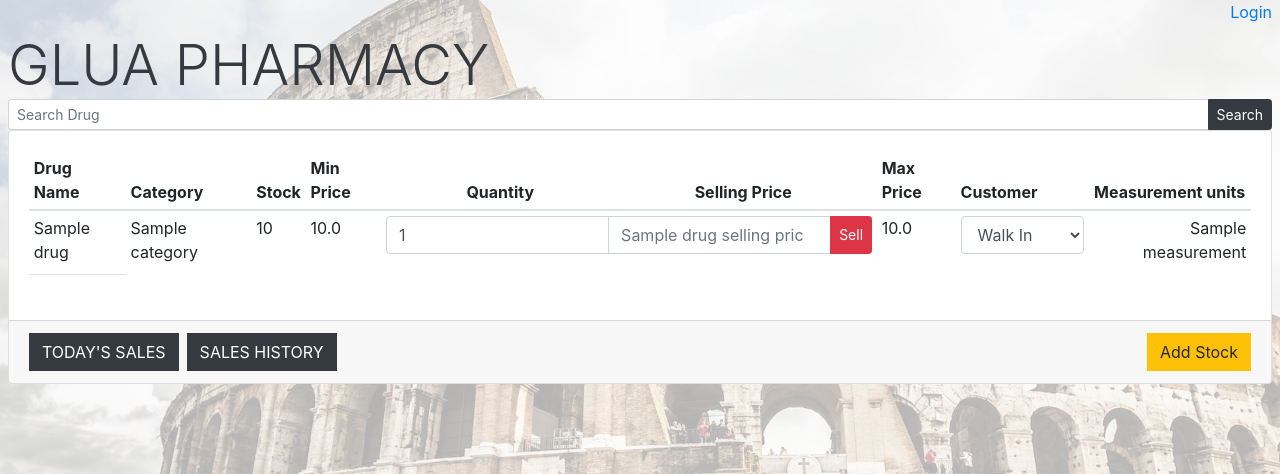
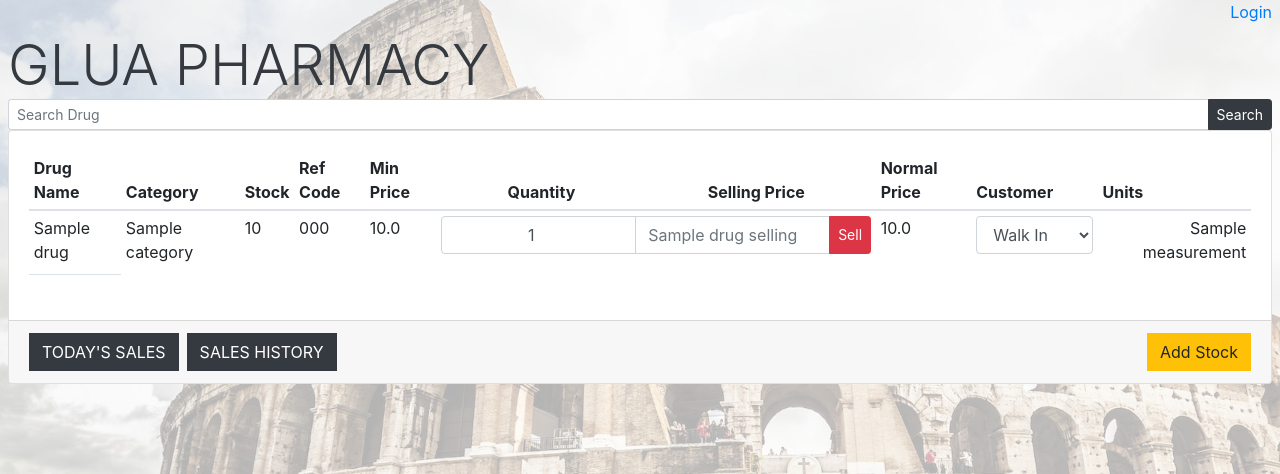
Before and after one commit to clish101/Glua-Inventory-Management, a Django app: page / in a window 1280 px wide. Shown: the top 474 px of the page. Run offline with Django 3.2, Linux system fonts and the light colour scheme; tables that the repository leaves empty hold one stand-in row (values such as "Sample post"); some libraries are stand-ins or nearby versions.

Commit message:
Added the ref code and normal price column

```diff
--- a/Inventory/forms.py
+++ b/Inventory/forms.py
@@ -6,4 +6,4 @@ from django import forms
 class DrugCreation(forms.ModelForm):
     class Meta:
         model = Drug
-        fields = ['name', 'category', 'buying_price', 'maximum_price', 'stock']
+        fields = ['name', 'category', 'buying_price','minimum_price','ref_code', 'maximum_price', 'stock']
--- a/Inventory/models.py
+++ b/Inventory/models.py
@@ -42,6 +42,8 @@ class Drug(models.Model):
     category = models.ForeignKey(
         Category, on_delete=models.PROTECT, null=True, blank=True)
     buying_price = models.FloatField()
+    minimum_price = models.FloatField(null=True, blank=True)
+    ref_code = models.CharField(unique=True,max_length=200,null=True, blank=True)
     selling_price = models.FloatField(null=True)
     maximum_price = models.FloatField()
     stock = models.IntegerField()
@@ -129,4 +131,4 @@ class Stocked(models.Model):
             val = getattr(self, field_name, False)
             if val:
                 setattr(self, field_name, val.capitalize())
-        super(Drug, self).save(*args, **kwargs)
+        super(Stocked, self).save(*args, **kwargs)
--- a/Inventory/templates/Inventory/home.html
+++ b/Inventory/templates/Inventory/home.html
@@ -36,6 +36,11 @@
                             </div>
                             <div class="col">
                                 <th style='border-top:none'>
+                                    Ref Code
+                                </th>
+                            </div>
+			<div class="col">
+                                <th style='border-top:none'>
                                     Min Price
                                 </th>
                             </div>
@@ -50,7 +55,7 @@
                             </div>
                             <div class="col">
                                 <th style='border-top:none'>
-                                    Max Price
+                                    Normal Price
                                 </th>
                             </div>
                             <div class="col">
@@ -61,7 +66,7 @@
 
                             <div class="col">
                                 <th style='border-top:none'>
-                                    Measurement units
+                                    Units
                                 </th>
                             </div>
 
@@ -96,19 +101,22 @@
                                 </td>
                             </div>
                             <div class="col">
-                                <td>{{drug.buying_price}}</td>
+                                <td>{{drug.ref_code}}</td>
+                            </div>
+			    <div class="col">
+                                <td>{{drug.minimum_price}}</td>
                             </div>
 
 
 
 
-                            <div class="col-7">
+                            <div class="col-2">
 
                                 <form action="{% url 'sell' drug.id %}" method="GET">
                                     {% csrf_token %}
                                     <td>
                                         <div class="input-group">
-                                            <input class="form-control" type="number" name="quantity"
+                                            <input class="form-control text-center" type="number" name="quantity"
                                                 placeholder="quantity" min="1" aria-label="Recipient's "
                                                 aria-describedby="my-addon" value="1">
 
--- a/Inventory/views.py
+++ b/Inventory/views.py
@@ -87,7 +87,7 @@ def search(request):
 
     if query:
         drugs = Drug.objects.filter(
-            Q(name__icontains=query) | Q(category__name__icontains=query))
+            Q(name__icontains=query) | Q(category__name__icontains=query)|Q(ref_code__icontains=query))
 
     context = {'drugs': drugs}
     return render(request, 'Inventory/home.html', context)
@@ -218,6 +218,6 @@ def StockAdded(request):
 class modifyDrugUpdateView(UpdateView):
     template_name = 'Inventory/create.html'
     model = Drug
-    fields = ['name', 'category', 'buying_price',
+    fields = ['name', 'category', 'buying_price','minimum_price','ref_code',
               'maximum_price', 'stock', 'measurement_units']
     success_url = "/"
```
Also changed, not shown: Inventory/migrations/0013_drug_minimum_price.py (added), Inventory/migrations/0014_drug_ref_code.py (added), 1 other file.
